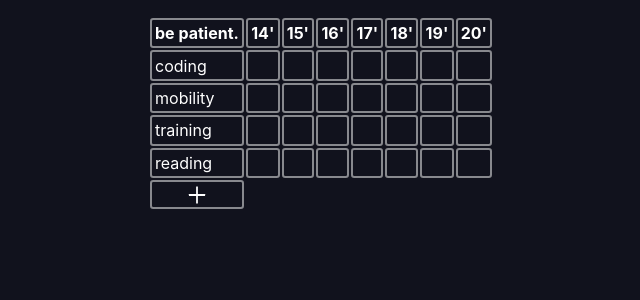
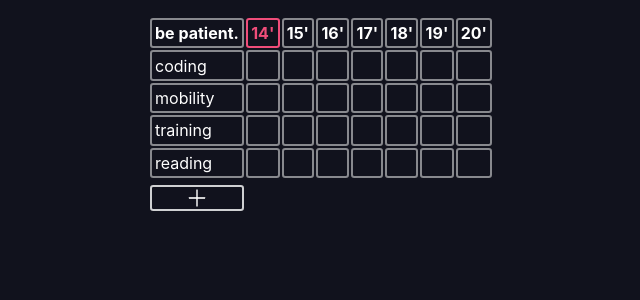
Before and after one commit to asi-isa/habito, a Next.js app: page / in a window 1280 px wide. Shown: the top 300 px of the page, without its empty margins (319-959 px from the left). Built offline with nearby package versions, Linux system fonts and the light colour scheme.

Commit message:
highlight today

```diff
--- a/comps/home/MainPage.js
+++ b/comps/home/MainPage.js
@@ -12,8 +12,15 @@ export default function MainPage() {
   const today = new Date();
   const nextDays = [];
   for (let _ = 0; _ < days; _++) {
+    const nextDay = addDays(today, _).getDate();
     nextDays.push(
-      <th className={styles.tablehead_date}>{addDays(today, _).getDate()}'</th>
+      <th
+        className={`${styles.tablehead_date} ${
+          nextDay === today.getDate() && styles.today
+        }`}
+      >
+        {nextDay}'
+      </th>
     );
   }
 
--- a/comps/home/MainPage.module.css
+++ b/comps/home/MainPage.module.css
@@ -4,15 +4,15 @@
 .tabledata_desc,
 .tabledata,
 .date,
-.new_habit,
 .tablerow {
   border: 2px solid var(--color-50);
   border-radius: 0.2rem;
   padding: 0.2rem;
 }
 
-.done {
-  background-color: var(--accent);
+.today {
+  border: 2px solid var(--accent);
+  color: var(--accent);
 }
 
 .new_habit {
@@ -21,7 +21,12 @@
   align-items: center;
   padding: 0.3rem;
   cursor: pointer;
+  border: 2px solid var(--color-80);
+  border-radius: 0.2rem;
+  padding: 0.2rem;
+  margin-top: 0.3rem;
 }
 .new_habit svg {
   transform: scale(1.5);
+  color: var(--color-80);
 }
```
